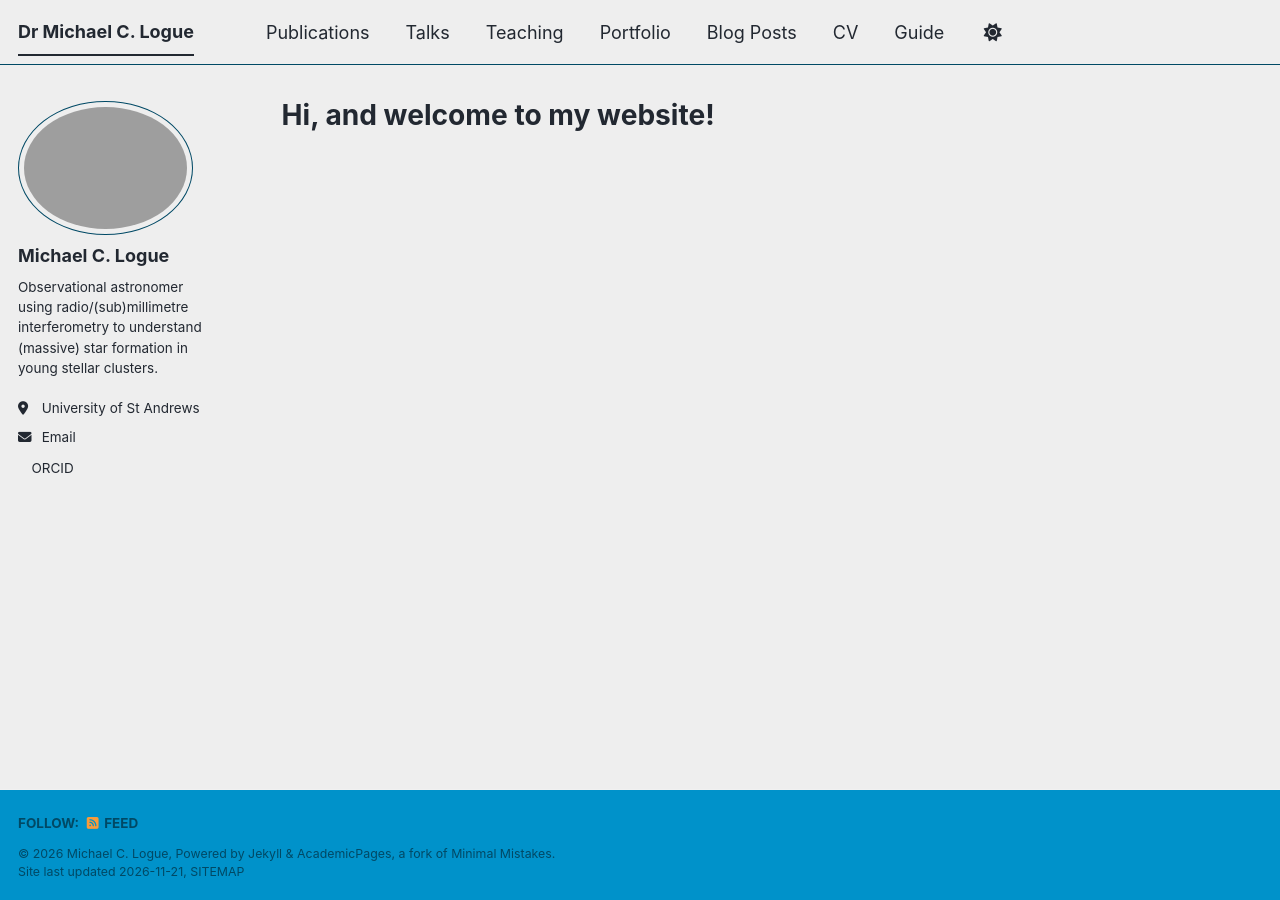
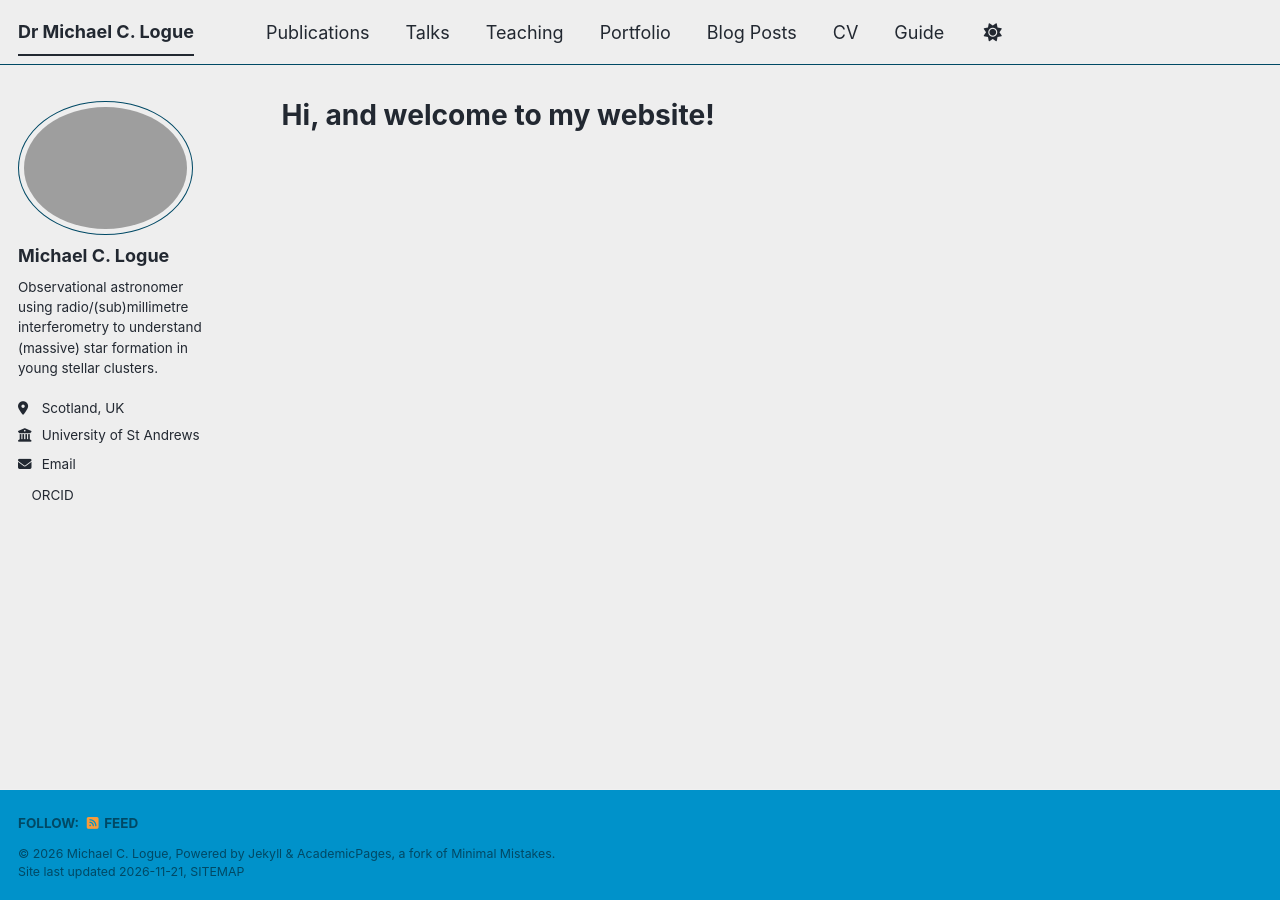
Before and after one commit to mlogue109/mlogue109.github.io, a Jekyll site: the page built from _pages/about.md, in a window 1280 px wide. Built offline with Jekyll 4.4.1, drawn with Linux system fonts in a browser that asks for light colours; a script bundle is joined from its source files by our own code; a style sheet for code colours, icons or effects is not loaded.

Commit message:
Update location and add employer in config

```diff
--- a/_config.yml
+++ b/_config.yml
@@ -27,8 +27,8 @@ author:
   name             : "Michael C. Logue"
   pronouns         : # example: "she/her"
   bio              : "Observational astronomer using radio/(sub)millimetre interferometry to understand (massive) star formation in young stellar clusters."
-  location         : "University of St Andrews"
-  #employer         : "University of St Andrews"
+  location         : "Scotland, UK"
+  employer         : "University of St Andrews"
   uri              : # URL
   email            : "michaellogue109@gmail.com"
 
```
